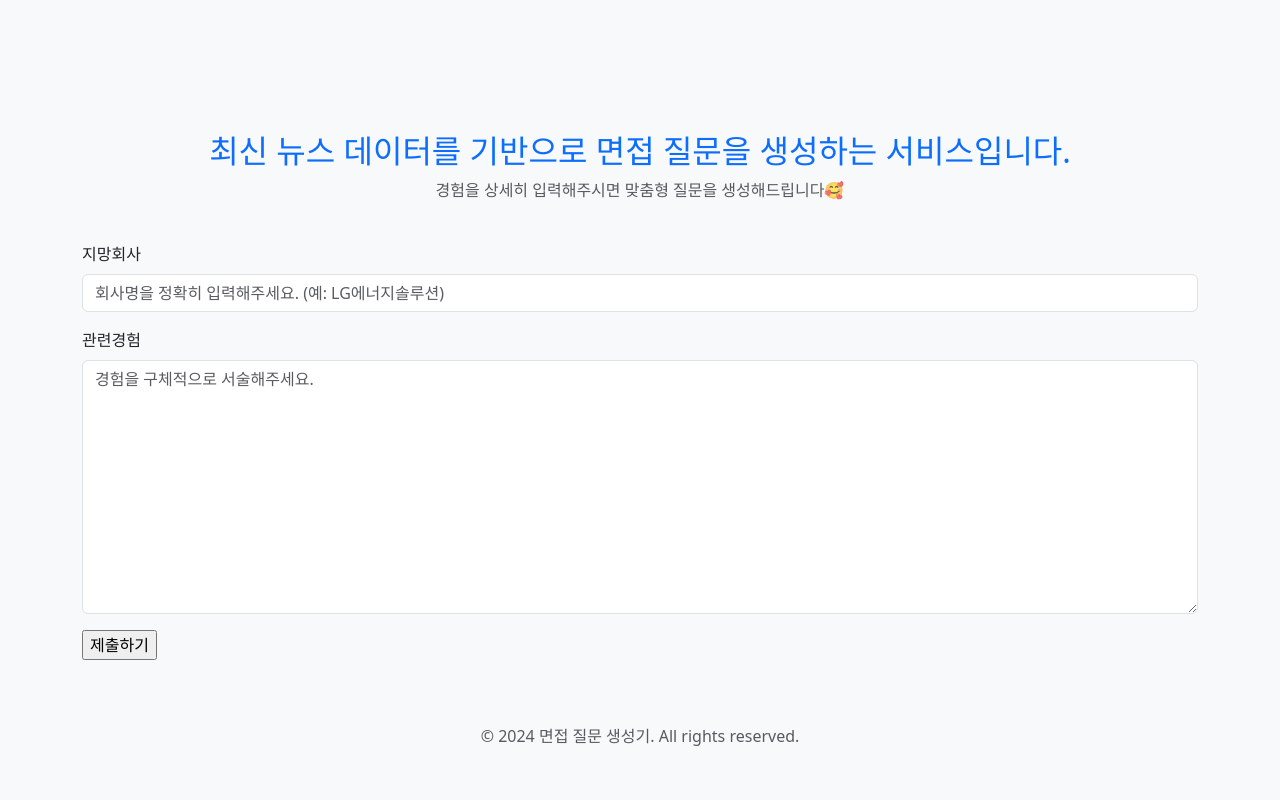
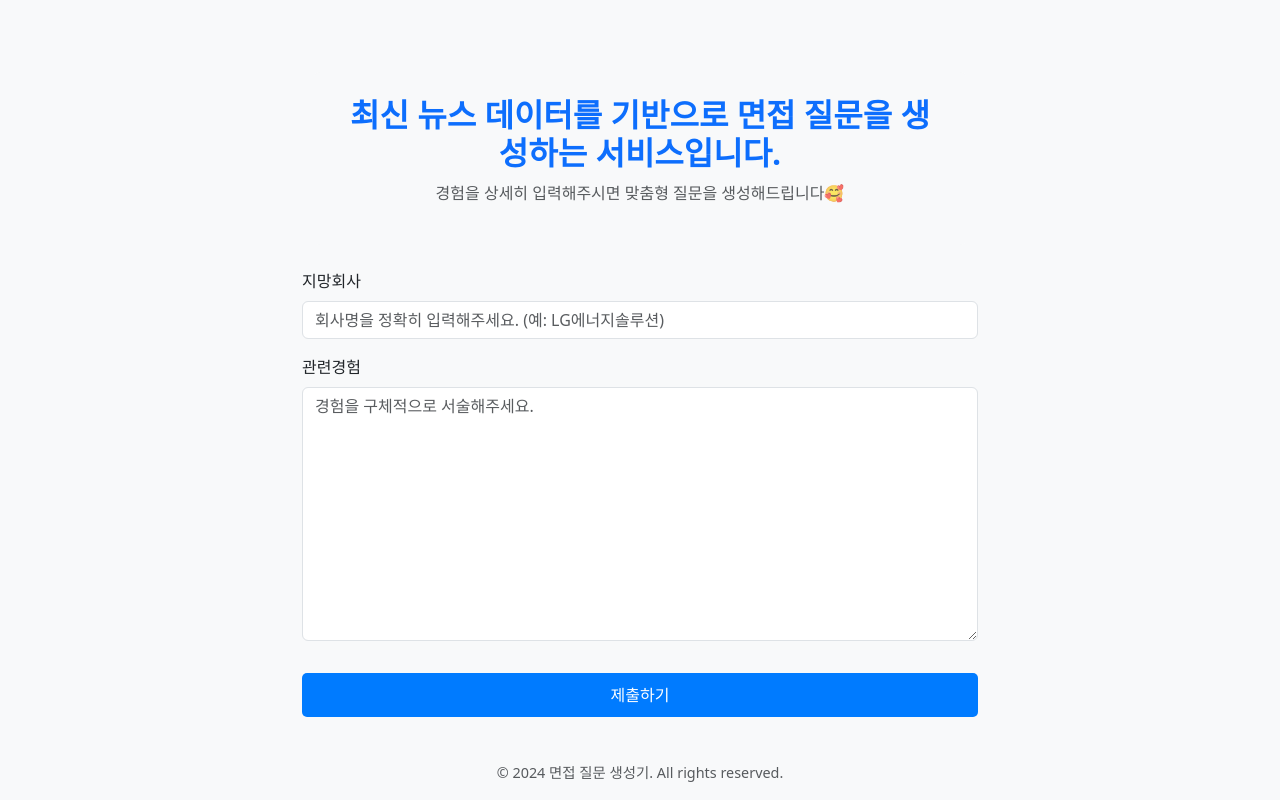
Before and after one commit to dmf-final3/interview_drill, a Django app: page /interview_gen/ in a window 1280 px wide. Run offline with Django 5.2, Linux system fonts and the light colour scheme; some libraries are stand-ins or nearby versions.

Commit message:
코드 통합 및 로딩 모달 구현

```diff
--- /dev/null
+++ b/interview_gen/static/interview_gen/css/style.css
@@ -0,0 +1,56 @@
+/* container */
+.container {
+    max-width: 700px;
+    margin-top: 20px;
+}
+
+/* header 스타일 */
+h1, h2 {
+    color: #007bff;
+    font-weight: bold;
+    text-align: center;
+}
+
+/* 모달의 텍스트 및 로딩 아이콘 */
+.modal-body {
+    font-size: 1.1em;
+}
+
+/* 제출 버튼 스타일 */
+#generateForm input[type="submit"] {
+    background-color: #007bff;
+    color: white;
+    border: none;
+    padding: 10px 20px;
+    font-size: 1em;
+    cursor: pointer;
+    width: 100%;
+    border-radius: 5px;
+    transition: background-color 0.3s ease;
+}
+
+#generateForm input[type="submit"]:hover {
+    background-color: #0056b3;
+}
+
+/* 질문 리스트 스타일 */
+.list-group-item {
+    font-size: 1em;
+    padding: 15px;
+    border: 1px solid #ddd;
+}
+
+/* footer 스타일 */
+footer {
+    position: fixed;
+    bottom: 0;
+    width: 100%;
+    background-color: #f8f9fa;
+    text-align: center;
+    padding: 10px;
+    font-size: 0.9em;
+}
+
+footer span {
+    color: #6c757d;
+}
--- a/interview_gen/templates/form.html
+++ b/interview_gen/templates/form.html
@@ -2,16 +2,16 @@
 {% load django_bootstrap5 %}
 
 {% block body %}
-    <!-- Service Introduction Section -->
 <div class="container mt-4 text-center">
     <div class="p-4 bg-light rounded">
         <h2 class="text-primary">최신 뉴스 데이터를 기반으로 면접 질문을 생성하는 서비스입니다.</h3>
         <p class="mt-2 text-muted">경험을 상세히 입력해주시면 맞춤형 질문을 생성해드립니다🥰</p>
     </div>
 </div>
-    <form id="generateForm" action="{% url 'interview_gen:create' %}" method="POST" enctype="multipart/form-data">
+
+<form id="generateForm" action="{% url 'interview_gen:create' %}" method="POST" enctype="multipart/form-data" class="mt-4">
     {% csrf_token %}
     {% bootstrap_form form %}
-        <input type="submit" value="제출하기">
+    <input type="submit" value="제출하기" class="btn btn-primary btn-lg w-100 mt-3">
 </form>
 {% endblock %}
--- a/interview_gen/templates/question_gen.html
+++ b/interview_gen/templates/question_gen.html
@@ -2,9 +2,9 @@
 {% load django_bootstrap5 %}
 
 {% block body %}
-<h2> 💡 기업 뉴스 데이터와 관련 경험을 기반으로 도출된 면접 질문입니다!</h2>
+<h2 class="mt-5 text-primary"> 💡 기업 뉴스 데이터와 관련 경험을 기반으로 도출된 면접 질문입니다!</h2>
 
-<div class="container">
+<div class="container mt-4">
     {% if generated_question %}
         <ol class="list-group list-group-flush">
             {{ generated_question | safe }}
@@ -13,5 +13,4 @@
         <p>생성된 질문이 없습니다.</p>
     {% endif %}
 </div>
-
 {% endblock %}
--- a/interview_gen/views.py
+++ b/interview_gen/views.py
@@ -54,6 +54,7 @@ def create(request):
     }
     return render(request, 'form.html', context) # 다시 폼 보여주기
 
+
 def naver_news_crawler(company_name):
     headers = {
         "X-Naver-Client-Id": CLIENT_ID,
@@ -91,7 +92,7 @@ def naver_news_crawler(company_name):
                     article = "본문 없음"
 
                 # 최종 뉴스 데이터 추가
-                news_item = f"{title}: {url}\n{article}"
+                news_item = f"{title}\n{url}\n{article}"
                 news_list.append(news_item)
 
             except Exception as e:
@@ -101,7 +102,7 @@ def naver_news_crawler(company_name):
         news_content = "\n\n".join(news_list)
 
         # 디버깅: news_content 확인
-        print("DEBUG: 생성된 news_content:", news_content)
+        #print("DEBUG: 생성된 news_content:", news_content)
         return news_content
 
     else:
@@ -117,7 +118,8 @@ def get_news(interview_init):
     interview_init.save()
 
     #디버깅: news_group에 저장된 데이터 확인
-    print("DEBUG: news_group에 저장된 데이터:", interview_init.news_group)
+    #print("DEBUG: news_group에 저장된 데이터:", interview_init.news_group)
+
 
 def generate(api_key, pk):
     # 저장된 인터뷰 데이터 객체를 조회
@@ -135,20 +137,23 @@ def generate(api_key, pk):
                     'role': 'system',
                     'content': """
                                     너는 이제부터 면접관과 면접자의 롤플레이를 할거야.
-                                    면접관의 대화는 다음 조건에 맞게 생성해줘.
-                                    1.면접자의 비판적 사고 능력 등을 판단하는 동시에,
-                                    2.experience의 구체적 예시나 일화에 대해 답변을 유도하는 면접 질문을 5개 생성해줘.
-                                    3.예/ 아니오나 명백한 답변이 있는 질문은 피하고,
-                                    4.뉴스 본문 정보에 대한 의견을 묻는 질문도 최대 2개까지 포함시켜줘.
-                                    5.반향어는 최대한 삼가고 실제 지원자에게 말을 거는 듯한 말투로 질문을 작성해줘.
-                                    6.뉴스 본문 정보를 참고할때는 주식 관련이나 부정적 내용은 최대한 배제하고 회사에 대한 긍정적인 기사를 중심으로 질문을 생성해줘.
-                                    면접자의 대화는 다음 조건에 맞게 생성해줘.
-                                    1.입력한 experience의 구체적 예시나 일화를 두괄식으로 잘 드러내는 답변을 작성해줘.
-                                    2.뉴스와 관련된 질문은 뉴스 본문 정보에서 답을 찾아서 제시해줘.
-                                    3.마지막으로 이 기업에서 어떤 역할을 수행할 수 있을지 잘 드러나는 답변을 작성해줘.
-                                    최종 형태는 html로 표시했을때 다음과 같이 출력하고
-                                    <h2>면접 질문1</h2> <p>질문 내용1</p> <h2>면접 답변1</h2> <p>답변 내용1</p> <h2>면접 질문2</h2> <p>질문 내용2</p>
-                                    양끝에 html 코드 블럭은 제거해줘.
+
+                                    뉴스 본문 정보를 기반으로 한 최신 동향 질문 최소 3개,
+                                    면접자의 경험 정보의 구체적인 예시나 일화에 대해 답변을 유도하는 질문 최소 3개,
+                                    기타 창의적인 질문 최소 1개를 통해 최대 10개의 질문을 작성해줘.
+
+                                    뉴스 본문 정보를 참고할때는 회사에 대한 긍정적인 기사를 중심으로 질문을 생성하고,
+                                    뉴스 본문 정보가 없다면 뉴스 관련 질문은 생략해줘.
+
+                                    면접관은 면접자의 비판적 사고 능력을 판단하는 동시에,
+                                    예/아니오나 단답형으로 답변이 나오는 질문은 피하고,
+                                    면접자는 입력한 experience의 구체적 예시나 일화를 두괄식으로 잘 드러내는 답변을 작성해줘.
+                                    추가로 답변을 뉴스 본문 정보에서 참고했을 때 참고한 뉴스 링크를 답변의 마지막줄에 같이 제시해줘.
+
+                                    최종 형태는 html로 표시했을때 아래 예시와 같이 출력해줘.
+                                    <p class="question"> 질문 내용1 </p> <p class="answer"> 답변 내용1</p> <p class="question"> 질문 내용2 </p> <p class="answer"> 답변 내용2 </p>
+                                    그리고 마지막으로 양끝에 html 코드 블럭은 제거해줘.
+
                                 """
                 },
                 {'role': 'user',
--- a/templates/base.html
+++ b/templates/base.html
@@ -2,26 +2,24 @@
 <html lang="en">
 <head>
     {% load static %}
-
     <meta charset="UTF-8">
     <meta name="viewport" content="width=device-width, initial-scale=1.0">
     <title>{% block title %}면접 질문 생성기{% endblock %}</title>
 
-    <!-- Bootstrap CSS CDN -->
-    <link href="https://cdn.jsdelivr.net/npm/bootstrap@5.3.0-alpha1/dist/css/bootstrap.min.css" rel="stylesheet" integrity="sha384-rbsA2VBKQDS27SAm4FURzt3gDR0Ju4EmXmI1j6OuxA9SxRziC59U9DI0T1ouEh7M" crossorigin="anonymous">
+    <!-- 최신 Bootstrap CSS (integrity 속성 제거) -->
+    <link href="https://cdn.jsdelivr.net/npm/bootstrap@5.3.2/dist/css/bootstrap.min.css" rel="stylesheet">
 
     <!-- 커스텀 CSS -->
-    <!-- <link rel="stylesheet" href="{% static 'css/style.css' %}"> -->
+    <link rel="stylesheet" href="{% static 'interview_gen/css/style.css' %}">
 </head>
-<body class="bg-light d-flex flex-column justify-content-center align-items-center" style="min-height: 100vh;">
-    <!-- 네비게이션 바 -->
-    <!-- 콘텐츠 영역 -->
-    <main class="container my-5">
+<body class="bg-light d-flex flex-column min-vh-100">
+
+    <main class="container my-5 flex-grow-1">
         {% block body %}
         {% endblock %}
     </main>
 
-    <!-- 모달 HTML 코드 (base.html에 추가) -->
+    <!-- 모달 HTML 코드 -->
     <div class="modal fade" id="loadingModal" tabindex="-1" aria-labelledby="loadingModalLabel" aria-hidden="true">
         <div class="modal-dialog modal-dialog-centered">
             <div class="modal-content">
@@ -35,42 +33,36 @@
         </div>
     </div>
 
+    <footer class="bg-light py-3 mt-auto">
+        <div class="container text-center">
+            <span class="text-muted">&copy; 2024 면접 질문 생성기. All rights reserved.</span>
+        </div>
+    </footer>
 
-    <!-- jQuery (필요한 경우만) -->
-    <script src="https://code.jquery.com/jquery-3.6.0.min.js"></script>
-    <!-- Bootstrap JS and Popper.js CDN -->
-    <script src="https://cdn.jsdelivr.net/npm/@popperjs/core@2.11.6/dist/umd/popper.min.js" integrity="sha384-oBqDVmMz4fnFO9gybBogGzLDERmM/y4zVi1FH9H3K5xPeHA6I1mGpc0imt4P/58p" crossorigin="anonymous"></script>
-    <script src="https://cdn.jsdelivr.net/npm/bootstrap@5.3.0-alpha1/dist/js/bootstrap.bundle.min.js" integrity="sha384-kenU1KFdBIe4zVF0s0G1M5b4hcpxyD9F7jL+CBu7j3oVbCfV2GmZ57NCQv8K6pE9" crossorigin="anonymous"></script>
+    <!-- Bootstrap JS와 Popper.js CDN (integrity 속성 제거) -->
+    <script src="https://cdn.jsdelivr.net/npm/@popperjs/core@2.11.8/dist/umd/popper.min.js" defer></script>
+    <script src="https://cdn.jsdelivr.net/npm/bootstrap@5.3.2/dist/js/bootstrap.bundle.min.js" defer></script>
 
-    <script>
-
-        function showLoadingModal() {
-        const modal = new bootstrap.Modal(document.getElementById('loadingModal'));
-        modal.show();
+    <!-- 로딩 모달 스크립트 -->
+    <script defer>
+        function toggleLoadingModal(show) {
+            const modalElement = document.getElementById('loadingModal');
+            const modalInstance = bootstrap.Modal.getOrCreateInstance(modalElement);
+            if (show) {
+                modalInstance.show();
+            } else {
+                modalInstance.hide();
             }
-
-        function hideLoadingModal() {
-            const modal = new bootstrap.Modal(document.getElementById('loadingModal'));
-            modal.hide();
         }
 
         document.addEventListener('DOMContentLoaded', function() {
             const form = document.getElementById('generateForm');
             if (form) {
                 form.addEventListener('submit', function(event) {
-                    showLoadingModal();  // 폼 제출 시 로딩 모달 표시
+                    toggleLoadingModal(true);  // 폼 제출 시 로딩 모달 표시
                 });
             }
         });
-
     </script>
-
-    <!-- Footer -->
-    <footer class="bg-light py-3">
-        <div class="container text-center">
-            <span class="text-muted">&copy; 2024 면접 질문 생성기. All rights reserved.</span>
-        </div>
-    </footer>
-
 </body>
 </html>
```
Lines whose indentation alone changed are shown as unchanged.
